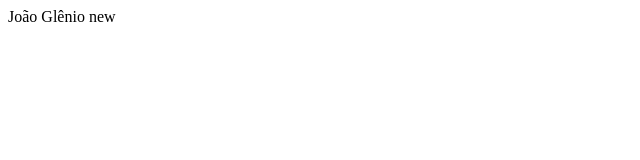
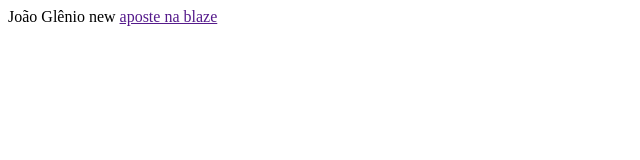
Before and after one commit to Superman174/tlgd, a plain HTML site: page index.html in a window 1280 px wide. Shown: the whole page, without its empty margins (0-640 px from the left). Drawn offline with Linux system fonts and the light colour scheme.

Commit message:
Update index.html

```diff
--- a/index.html
+++ b/index.html
@@ -6,5 +6,6 @@
 </head>
 <body>
   João Glênio new
+  <a href "https://blaze1.space/pt/">aposte na blaze</a>
 </body>
 </html>
```
